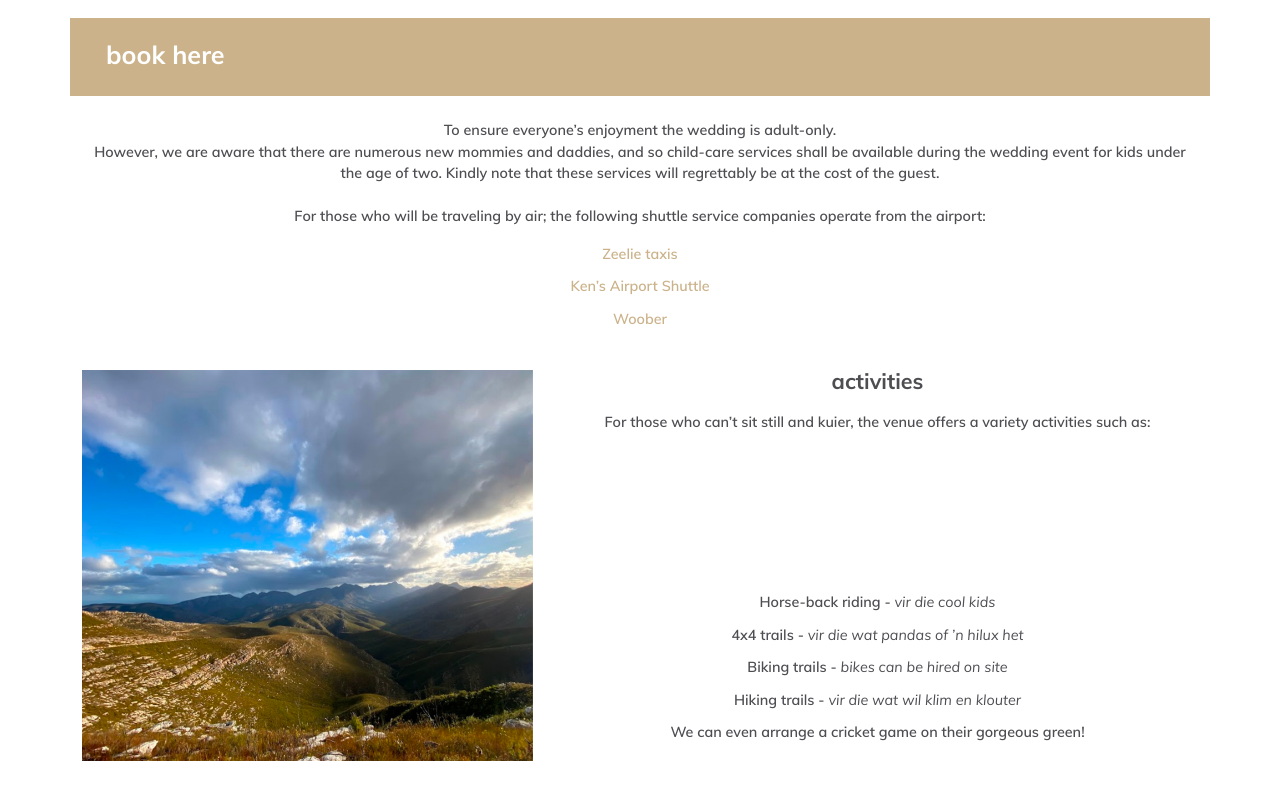
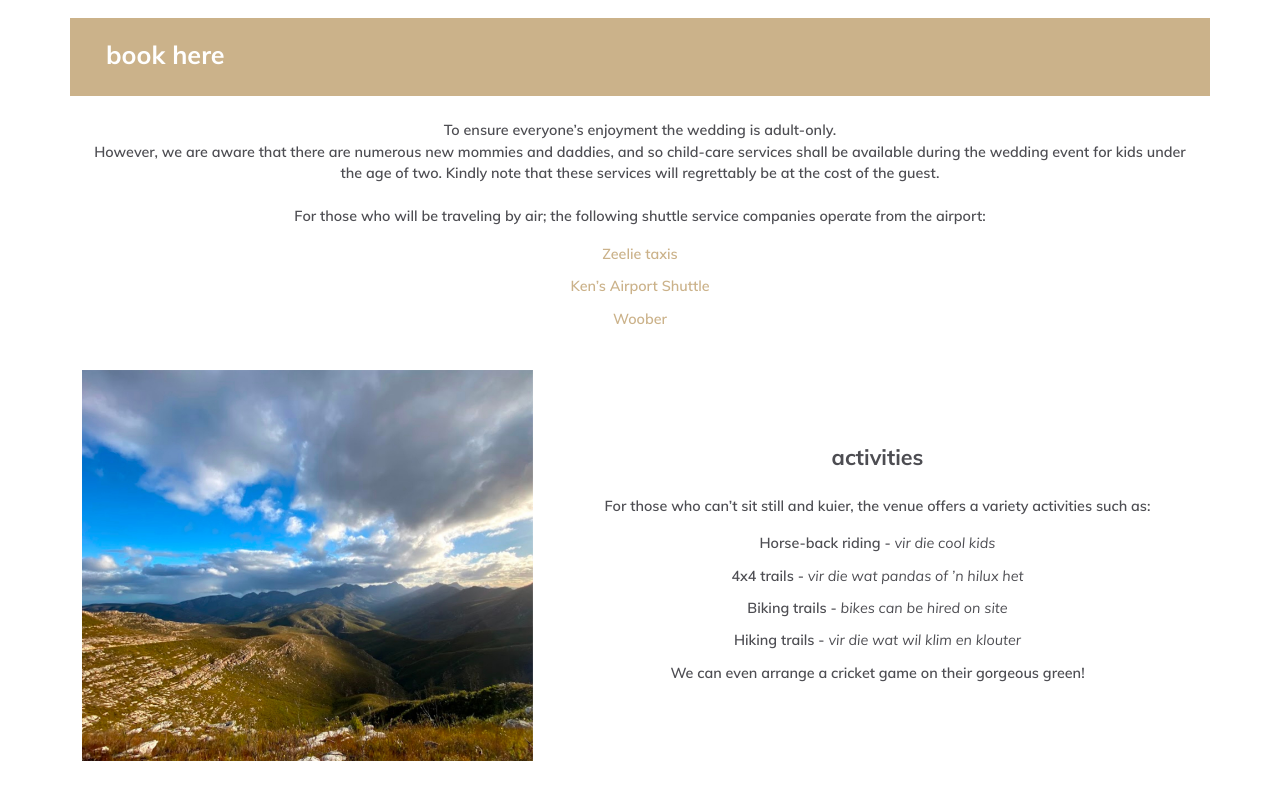
Before and after one commit to FJLessing/wedding-website, a Vue app: page /location in a window 1280 px wide. Shown: the part 1180-1980 px from the top of the page. Built offline with nearby package versions, Linux system fonts and the light colour scheme.

Commit message:
Activities section tweaks for desktop.

```diff
--- a/src/views/location.vue
+++ b/src/views/location.vue
@@ -52,9 +52,9 @@
         <img class="img-fluid w-100" src="/img/location/location-content.jpg" />
       </b-col>
       <b-col class="mb-3 h-100 spread-content remove-min-height-mobile" :md="7" :style="{ minHeight: mapHeight }">
-        <h2 class="mb-3">activities</h2>
-        <p class="mb-auto">For those who can’t sit still and kuier, the venue offers a variety activities such as:</p>
-        <ul class="unstyle-list">
+        <h2 class="mb-3 mt-auto">activities</h2>
+        <p class="my-2">For those who can’t sit still and kuier, the venue offers a variety activities such as:</p>
+        <ul class="unstyle-list mt-2 mb-auto">
           <li>Horse-back riding - <i>vir die cool kids</i></li>
           <li>4x4 trails  - <i>vir die wat pandas of ’n hilux het</i></li>
           <li>Biking trails - <i>bikes can be hired on site</i></li>
```
